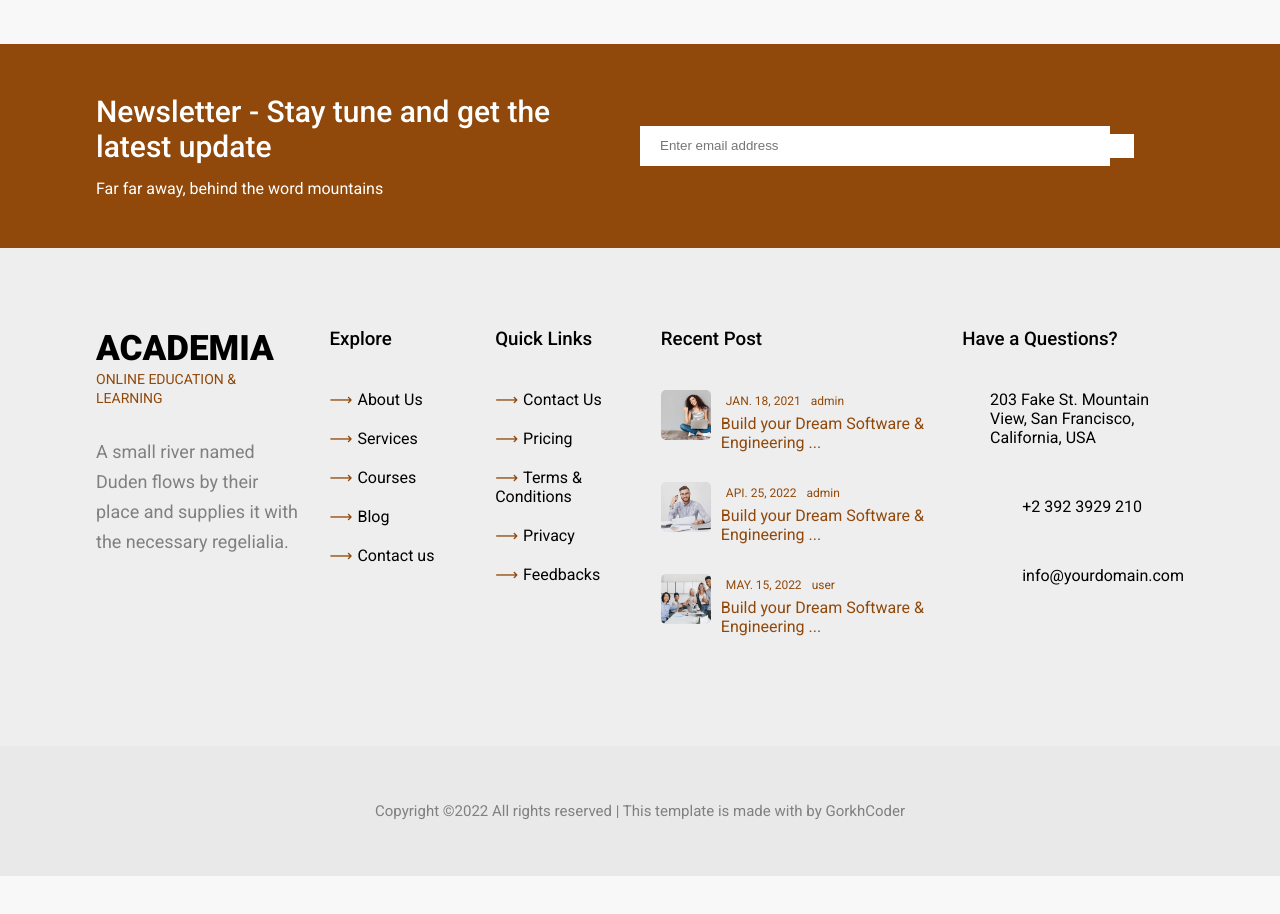
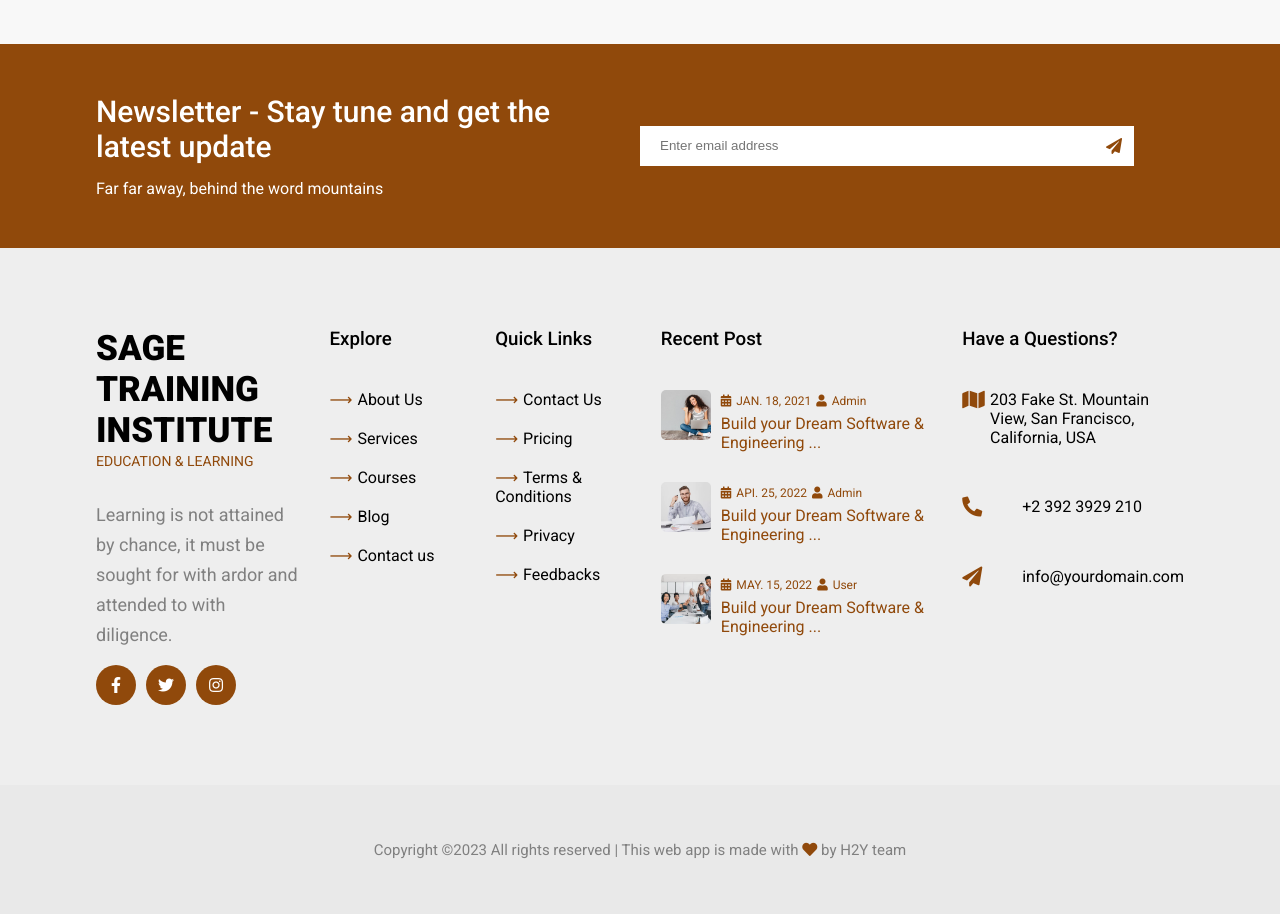
Before and after one commit to hena1086/sage-collaborated, a React (Create React App) app: page /contact in a window 1280 px wide. Shown: the part 1720-2634 px from the top of the page. Before the commit the page ends 2596 px from the top, so only its background shows below. Built offline with nearby package versions, Linux system fonts and the light colour scheme.

Commit message:
edit endex html and footer

```diff
--- a/public/index.html
+++ b/public/index.html
@@ -15,6 +15,8 @@
       user's mobile device or desktop. See https://developers.google.com/web/fundamentals/web-app-manifest/
     -->
     <link rel="manifest" href="%PUBLIC_URL%/manifest.json" />
+    <link rel="stylesheet" href="https://use.fontawesome.com/releases/v5.15.4/css/all.css" integrity="sha384-DyZ88mC6Up2uqS4h/KRgHuoeGwBcD4Ng9SiP4dIRy0EXTlnuz47vAwmeGwVChigm" crossorigin="anonymous" />
+
     <!--
       Notice the use of %PUBLIC_URL% in the tags above.
       It will be replaced with the URL of the `public` folder during the build.
--- a/src/components/common/footer/Footer.jsx
+++ b/src/components/common/footer/Footer.jsx
@@ -20,9 +20,9 @@ const Footer = () => {
       <footer>
         <div className='container padding'>
           <div className='box logo'>
-            <h1>ACADEMIA</h1>
-            <span>ONLINE EDUCATION & LEARNING</span>
-            <p>A small river named Duden flows by their place and supplies it with the necessary regelialia.</p>
+            <h1>SAGE TRAINING INSTITUTE</h1>
+            <span>EDUCATION & LEARNING</span>
+            <p>Learning is not attained by chance, it must be sought for with ardor and attended to with diligence.</p>
 
             <i className='fab fa-facebook-f icon'></i>
             <i className='fab fa-twitter icon'></i>
@@ -90,7 +90,7 @@ const Footer = () => {
       </footer>
       <div className='legal'>
         <p>
-          Copyright ©2022 All rights reserved | This template is made with <i className='fa fa-heart'></i> by GorkhCoder
+          Copyright ©2023 All rights reserved | This web app is made with <i className='fa fa-heart'></i> by H2Y team
         </p>
       </div>
     </>
```
